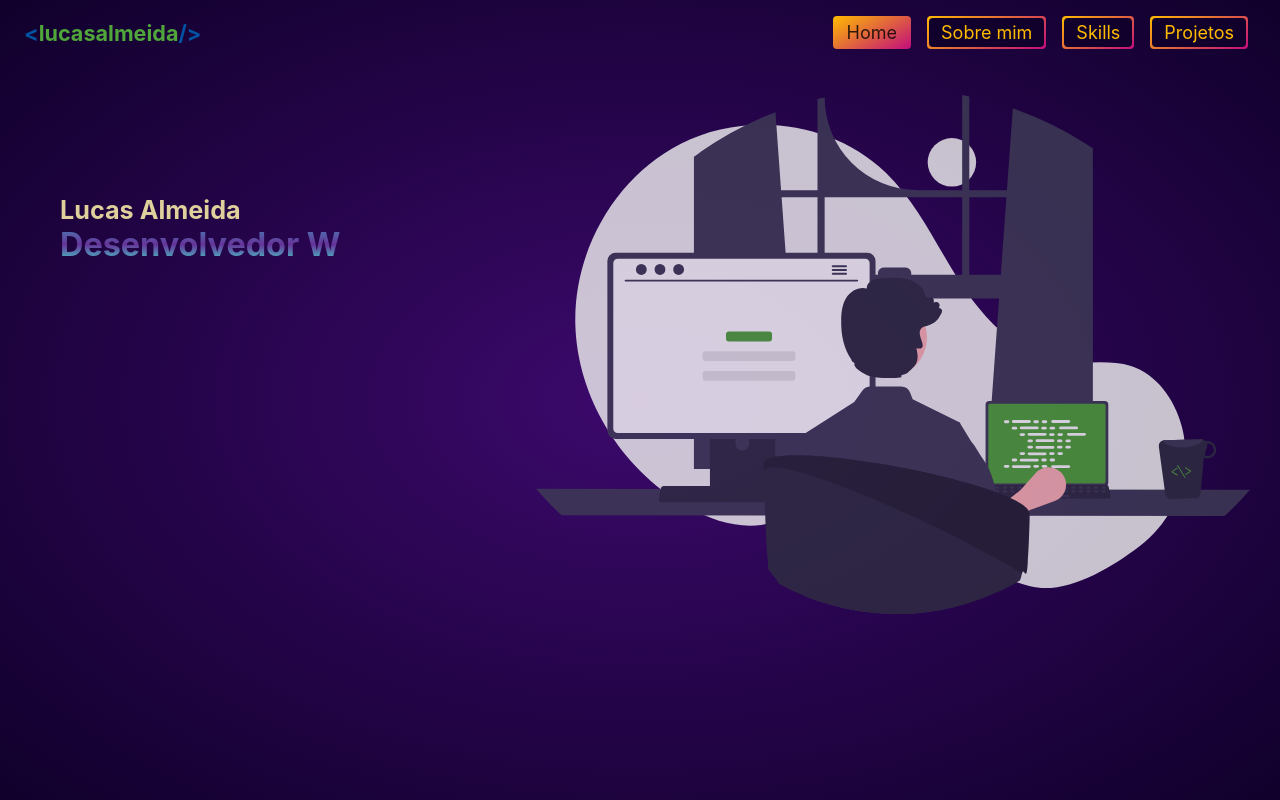
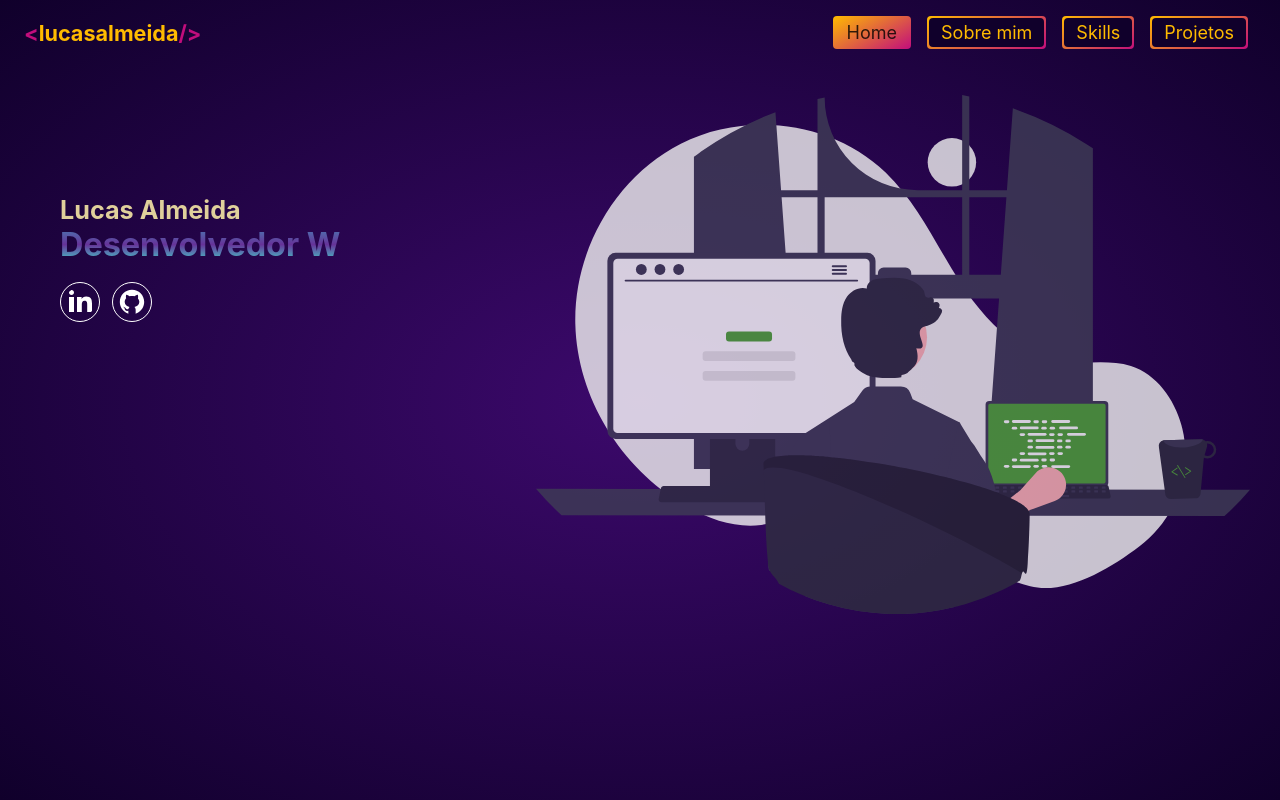
Before and after one commit to Lucas-Almeida-SD/Lucas-Almeida-SD.github.io, a React (Create React App) app: page / in a window 1280 px wide. Built offline with nearby package versions, Linux system fonts and the light colour scheme; the HTML template or start-up script is replaced by a standard one.

Commit message:
Adicionado links de contato na página home

```diff
--- a/src/components/header.css
+++ b/src/components/header.css
@@ -6,7 +6,7 @@ header {
 }
 
 header h1 {
-  color: rgb(80,166,58);
+  color: #ffbb00;
   font-size: 1.2em;
 }
 
@@ -25,7 +25,7 @@ header h1 {
 }
 
 header h1 span {
-  color: #0353a4;
+  color: #c20d7c;
 }
 
 header nav {
--- a/src/pages/Home.jsx
+++ b/src/pages/Home.jsx
@@ -1,6 +1,8 @@
 import React, { useEffect, useState } from 'react';
 import Header from '../components/Header';
 import programming from '../imgs/programming.svg';
+import linkedin from '../imgs/linkedin.svg';
+import github from '../imgs/github.svg';
 import './home.css';
 const text = 'Desenvolvedor Web';
 
@@ -55,6 +57,22 @@ function Home() {
                 <span>|</span>
               </h2>
             </div>
+            <nav>
+              <a
+                href="https://linkedin.com/in/lucas-almeida-sd"
+                target="_blank"
+                rel="noreferrer"
+              >
+                <img className="contact-linkedin" src={ linkedin } alt="LinkedIn" />
+              </a>
+              <a
+                href="https://github.com/Lucas-Almeida-SD"
+                target="_blank"
+                rel="noreferrer"
+              >
+                <img className="contact-github" src={ github } alt="Github" />
+              </a>
+            </nav>
           </div>
           <div className="programming-image-div">
             <img src={ programming } alt="programming" />
--- a/src/pages/home.css
+++ b/src/pages/home.css
@@ -15,17 +15,7 @@
 }
 
 .introduce-div div {
-  position: absolute;
   width: 100%;
-}
-
-@keyframes appear {
-  0% {
-    opacity: 0;
-  }
-  100% {
-    opacity: 1;
-  }
 }
 
 .introduce-div h3 {
@@ -50,13 +40,32 @@
   animation: pisca .5s infinite;
 }
 
-@keyframes pisca {
-  0%, 100% {
-    opacity: 0;
-  }
-  50% {
-    opacity: 1;
-  }
+.introduce-div nav {
+  display: flex;
+  justify-content: center;
+  align-items: center;
+  margin-top: 18px;
+}
+
+.introduce-div nav img {
+  border: 1px solid white;
+  border-radius: 50%;
+  display: flex;
+  justify-content: center;
+  align-items: center;
+  transition: 1s;
+  margin-right: 12px;
+  width: 30px;
+  padding: 4px;
+  transition: 1s;
+}
+
+.introduce-div nav .contact-linkedin:hover {
+  background-color: rgb(2,113,174);
+}
+
+.introduce-div nav .contact-github:hover {
+  background-color: rgb(67,67,67);
 }
 
 .programming-image-div {
@@ -67,3 +76,21 @@
   opacity: .8;
   width: 100%;
 }
+
+@keyframes appear {
+  0% {
+    opacity: 0;
+  }
+  100% {
+    opacity: 1;
+  }
+}
+
+@keyframes pisca {
+  0%, 100% {
+    opacity: 0;
+  }
+  50% {
+    opacity: 1;
+  }
+}
```
Also changed, not shown: src/imgs/github.svg (added), src/imgs/linkedin.svg (added).
